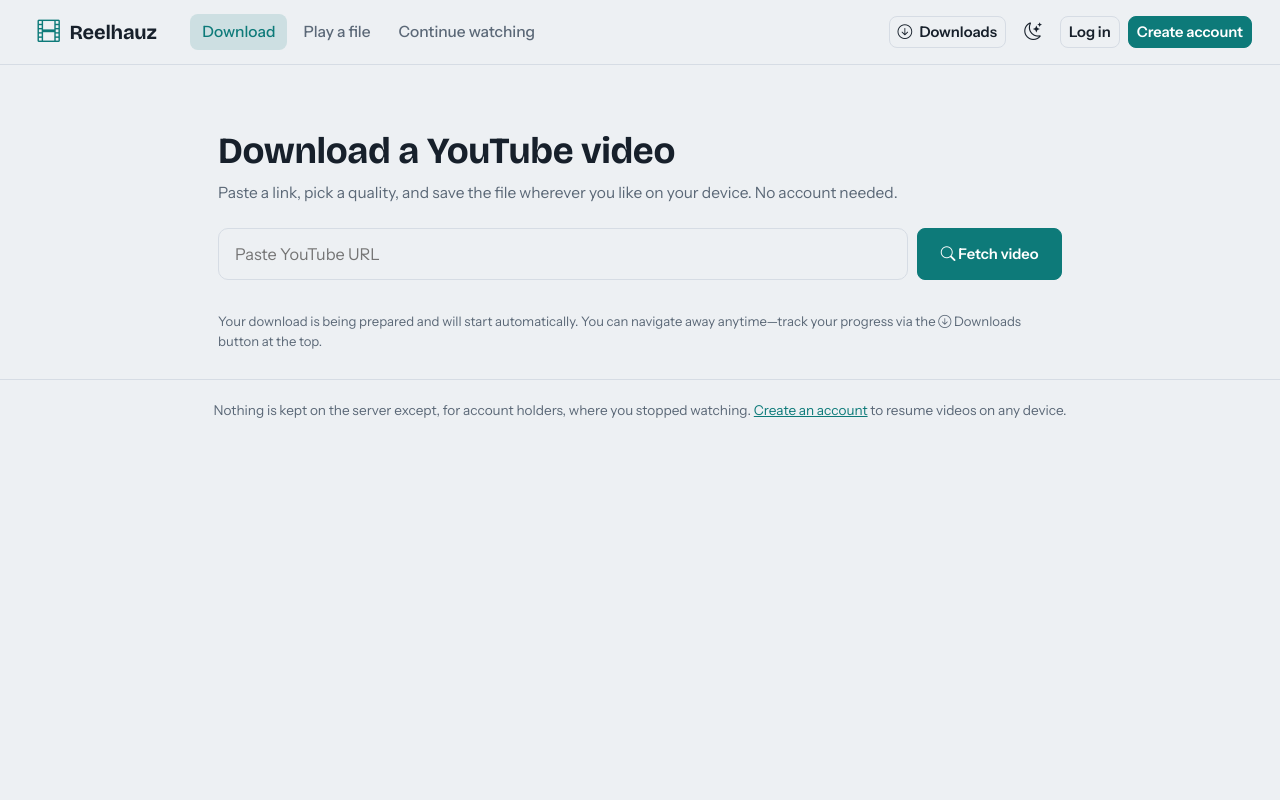
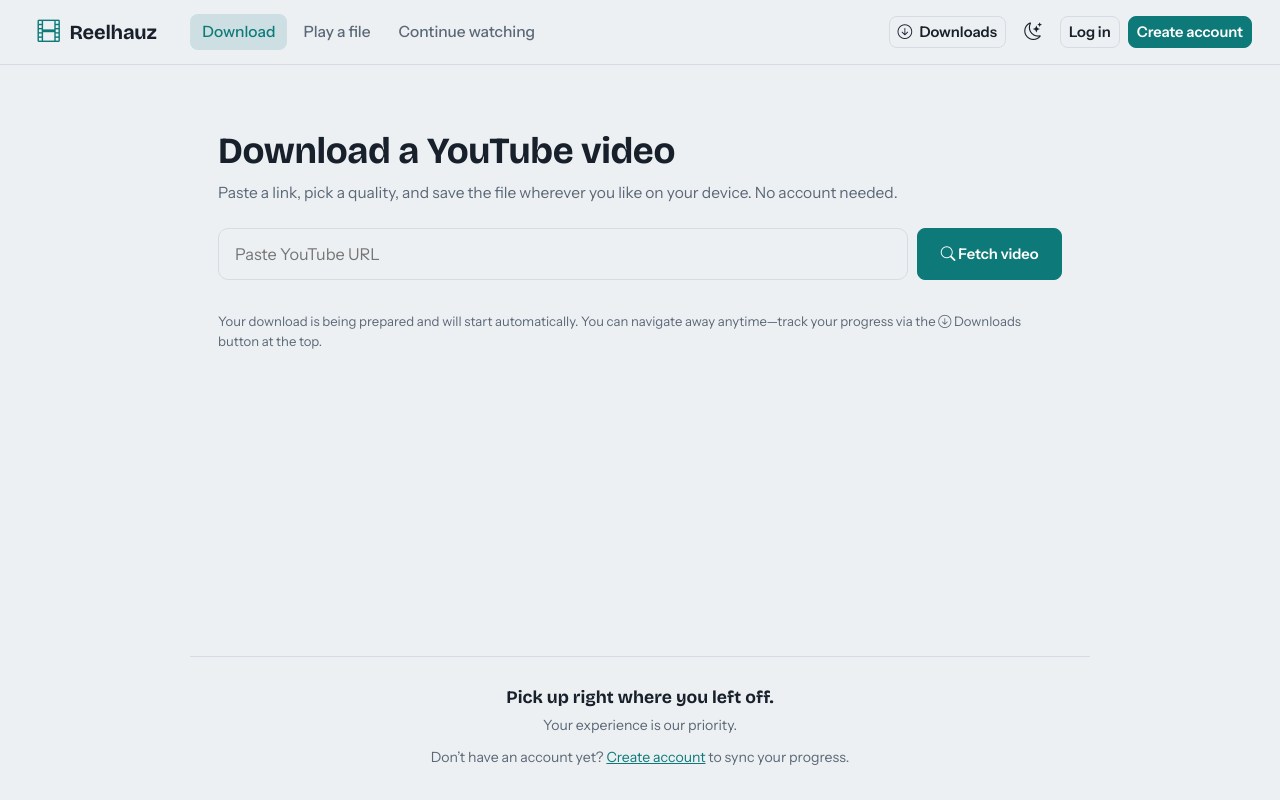
Before and after one commit to EmmanuelAdah/reelhauz_media_downloader, a Django app: page / in a window 1280 px wide. Run offline with Django 5.2, Linux system fonts and the light colour scheme; parts of the project's set-up code (start-up, migrations or seed data) failed here and were passed over; some libraries are stand-ins or nearby versions.

Commit message:
feat: Enhance public footer with account creation prompts and improve layout for better user experience

```diff
--- a/downloader/static/downloader/css/app.css
+++ b/downloader/static/downloader/css/app.css
@@ -258,14 +258,19 @@
 @media (prefers-reduced-motion: reduce) { .filmstrip.is-indeterminate .filmstrip-fill { animation: none; width: 100% !important; opacity: 0.4; } }
 
 /* ---------- Public layout ---------- */
-.app-public .content { max-width: 900px; padding-top: clamp(1.75rem, 6vw, 4rem); }
+.app-public { min-height: 100vh; display: flex; }
+.app-public > .main { flex: 1; min-height: 100vh; }
+.app-public .content { max-width: 900px; padding-top: clamp(1.75rem, 6vw, 4rem); flex: 1; }
 .app-public .topbar { gap: 1.5rem; }
 .top-nav { display: flex; gap: 0.25rem; }
 .top-nav a { padding: 0.4rem 0.75rem; border-radius: 8px; color: var(--rh-muted); text-decoration: none; font-weight: 500; }
 .top-nav a:hover { background: var(--rh-sunken); color: var(--rh-ink); }
 .top-nav a.active { color: var(--rh-accent); background: color-mix(in srgb, var(--rh-accent) 14%, transparent); }
 @media (max-width: 767.98px) { .top-nav { display: none; } .tray-label { display: none; } }
-.public-foot { padding: 1.25rem; text-align: center; color: var(--rh-muted); font-size: 0.85rem; border-top: 1px solid var(--rh-line); }
+.public-foot { width: min(100%, 900px); margin: 0 auto; padding: 1.5rem 1.25rem 1.75rem; text-align: center; color: var(--rh-muted); font-size: 0.88rem; border-top: 1px solid var(--rh-line); }
+.public-foot p { margin: 0.25rem 0; }
+.public-foot-title { color: var(--rh-ink); font-family: var(--rh-font-display); font-size: 1.1rem; font-weight: 700; }
+.public-foot-cta { margin-top: 0.65rem !important; }
 .fine-print { color: var(--rh-muted); font-size: 0.82rem; margin: 0; }
 .how-note { margin-top: 2rem; }
 .format-opt input:disabled + label { opacity: 0.5; cursor: not-allowed; }
--- a/downloader/templates/downloader/base.html
+++ b/downloader/templates/downloader/base.html
@@ -76,9 +76,10 @@
     </header>
     <main class="content">{% block content %}{% endblock %}</main>
     {% if not user.is_authenticated %}
-    <footer class="public-foot">
-      Nothing is kept on the server except, for account holders, where you stopped watching.
-      <a href="{% url 'register' %}">Create an account</a> to resume videos on any device.
+    <footer class="public-foot" aria-label="Create an account">
+      <p class="public-foot-title">Pick up right where you left off.</p>
+      <p>Your experience is our priority.</p>
+      <p class="public-foot-cta">Don’t have an account yet? <a href="{% url 'register' %}">Create account</a> to sync your progress.</p>
     </footer>
     {% endif %}
   </div>
```
Also changed, not shown: downloader/tests/test_auth.py (+3 -0 lines).
